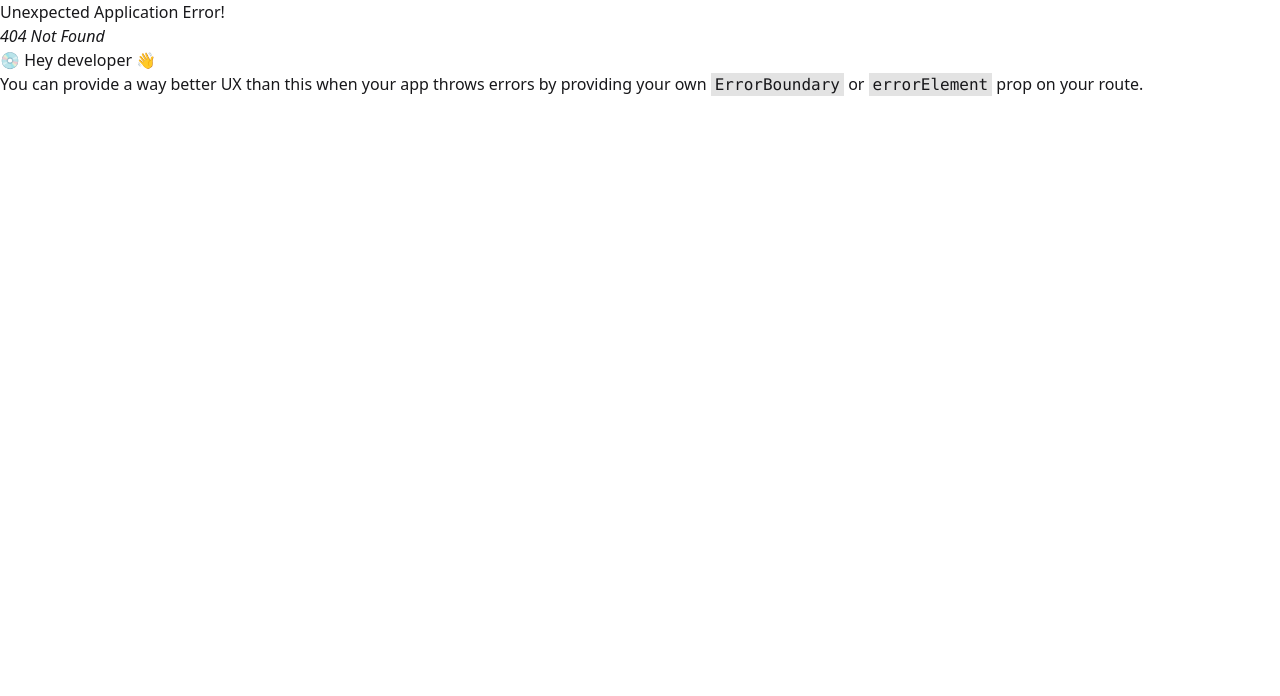
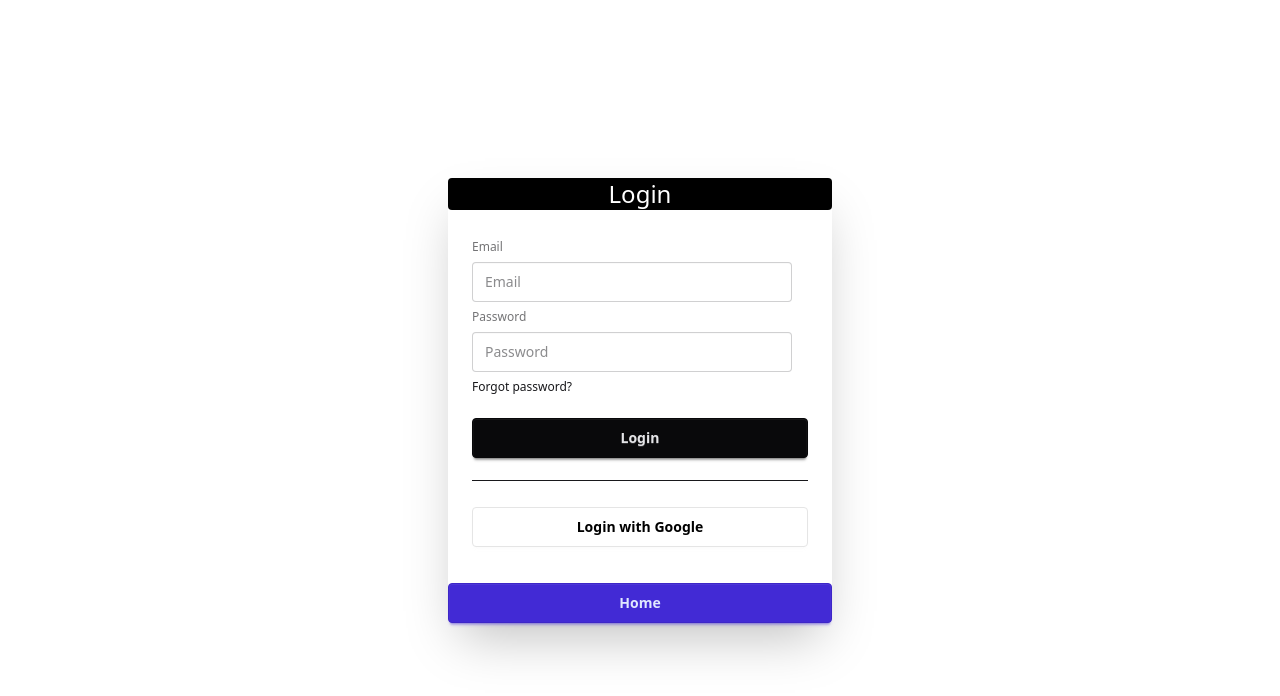
Before and after one commit to ahshasib/smart-app, a React (Vite) app: page /login in a window 1280 px wide. Before the commit this address had no page. Shown: the top 696 px of the page. Built offline with nearby package versions, Linux system fonts and the light colour scheme; no server answers.

Commit message:
added firebase authentication

```diff
--- a/package.json
+++ b/package.json
@@ -12,9 +12,11 @@
   "dependencies": {
     "@tailwindcss/vite": "^4.1.13",
     "daisyui": "^5.1.17",
+    "firebase": "^12.3.0",
     "react": "^19.1.1",
     "react-dom": "^19.1.1",
-    "react-router": "^7.9.2"
+    "react-router": "^7.9.2",
+    "sweetalert2": "^11.23.0"
   },
   "devDependencies": {
     "@eslint/js": "^9.36.0",
--- /dev/null
+++ b/src/context/AuthProvider.jsx
@@ -0,0 +1,51 @@
+import React, { useEffect, useState } from 'react'
+import { Authcontext } from '../context/AuthContext';
+import { auth } from '../firebase/firebase.config'
+import { createUserWithEmailAndPassword, onAuthStateChanged, signInWithEmailAndPassword } from 'firebase/auth'
+
+const AuthProvider = ({children}) => {
+  const [user, setUser] = useState(null);
+  const [loading, setLoading] = useState(true);
+
+const createUser = (email,password) =>{
+   return createUserWithEmailAndPassword(auth, email, password)
+}
+
+const loginUser = (email,password) =>{
+    return signInWithEmailAndPassword(auth, email, password)
+}
+
+useEffect(() => {
+  const unsubscribe = onAuthStateChanged(auth, (currentUser) => {
+    if (currentUser) {
+      setUser({
+        displayName: currentUser.displayName || currentUser.email.split('@')[0],
+        email: currentUser.email,
+        uid: currentUser.uid,
+        photoURL: currentUser.photoURL || null,
+      });
+      setLoading(false)
+    } else {
+      setUser(null);
+    }
+  });
+
+  return () => unsubscribe();
+}, []);
+
+
+const userInfo = {
+  loading,
+    user,
+    createUser,
+    loginUser
+}
+
+  return (
+    <Authcontext.Provider value = {userInfo}>
+        {children}
+    </Authcontext.Provider>
+  )
+}
+
+export default AuthProvider
--- /dev/null
+++ b/src/context/Authcontext.jsx
@@ -0,0 +1,3 @@
+import { createContext } from "react";
+
+export const Authcontext = createContext(null)
--- /dev/null
+++ b/src/firebase/firebase.config.js
@@ -0,0 +1,22 @@
+// Import the functions you need from the SDKs you need
+import { initializeApp } from "firebase/app";
+// TODO: Add SDKs for Firebase products that you want to use
+// https://firebase.google.com/docs/web/setup#available-libraries
+import { getAuth } from "firebase/auth";
+
+
+// Your web app's Firebase configuration
+const firebaseConfig = {
+    apiKey: import.meta.env.VITE_FIREBASE_API_KEY,
+    authDomain: import.meta.env.VITE_FIREBASE_AUTH_DOMAIN,
+    projectId: import.meta.env.VITE_FIREBASE_PROJECT_ID,
+    storageBucket: import.meta.env.VITE_FIREBASE_STORAGE_BUCKET,
+    messagingSenderId: import.meta.env.VITE_FIREBASE_MESSAGING_SENDER_ID,
+    appId: import.meta.env.VITE_FIREBASE_APP_ID,
+};
+
+// Initialize Firebase
+const app = initializeApp(firebaseConfig);
+
+// Initialize Firebase Authentication and get a reference to the service
+export const auth = getAuth(app);
--- a/src/pages/Home.jsx
+++ b/src/pages/Home.jsx
@@ -1,9 +1,11 @@
+
 import React from 'react'
+import { Link } from 'react-router'
 
 const Home = () => {
   return (
     <div className='text-center'>
-        <button className='btn'>login</button>
+        <Link to="/login" className='btn'> Login</Link>
     </div>
   )
 }
--- /dev/null
+++ b/src/pages/LoginPage.jsx
@@ -0,0 +1,136 @@
+
+import React, { useRef, useContext } from 'react';
+import { Link } from 'react-router';
+import {
+  signInWithPopup,
+  GoogleAuthProvider,
+  signInWithEmailAndPassword,
+  signOut,
+  sendPasswordResetEmail
+} from "firebase/auth";
+import { auth } from '../firebase/firebase.config';
+import { Authcontext } from '../context/AuthContext';
+import Swal from 'sweetalert2';
+
+
+
+const LoginPage = () => {
+
+    const provider = new GoogleAuthProvider();
+    const { user, setUser, loginUser } = useContext(Authcontext);
+
+    const emailRef = useRef();
+
+    // ✅ Track user even after refresh
+
+    // Google login
+    const handleGoogleLogin = async (e) => {
+      e.preventDefault();
+      try {
+        const result = await signInWithPopup(auth, provider);
+        const loggedUser = result.user;
+        setUser({
+          displayName: loggedUser.displayName || loggedUser.email.split('@')[0],
+          email: loggedUser.email,
+          uid: loggedUser.uid,
+          photoURL: loggedUser.photoURL || null,
+        });
+      } catch (error) {
+        console.error(error.message);
+      }
+    };
+
+    // Email/password login
+    const handleSubmit = async (e) => {
+      e.preventDefault();
+      const form = e.target;
+      const email = form.email.value;
+      const password = form.password.value;
+
+      try {
+        loginUser(email, password)
+        .then((userCredential) => {
+          const user = userCredential.user;
+          if (!user.emailVerified) {
+            alert("Please verify your email first!");
+            auth.signOut(); // sign out immediately
+            return;
+          }
+          else{
+            setUser({ name: user.displayName, email: user.email, uid: user.uid, });
+          }
+          // proceed to login
+        })
+        .catch((error) => {
+          console.log(error.message);
+          Swal.fire({
+            title: "you dont have any account ,please register!",
+            icon: "success",
+            draggable: true
+          });
+        });
+
+      } catch (error) {
+        console.error(error.message);
+      }
+    };
+
+    // Logout
+    const handleLogout = async () => {
+      await signOut(auth);
+      setUser(null);
+    };
+
+
+  //handle forget password
+  const handleForgetPass = () =>{
+  const email = emailRef.current.value;
+  sendPasswordResetEmail(auth, email)
+    .then(() => {
+     console.log("email is sended")
+    })
+    .catch((error) => {
+      const errorCode = error.code;
+      const errorMessage = error.message;
+      // ..
+    });
+  }
+
+  return (
+    <div className='flex justify-center items-center w-full h-screen'>
+    <div className="card bg-base-100 w-full max-w-sm shrink-0 shadow-2xl">
+      <h1 className='text-center text-2xl bg-black text-white rounded'>Login</h1>
+      <div className="card-body">
+        {!user ? (
+          <form className="fieldset" onSubmit={handleSubmit}>
+            <label className="label">Email</label>
+            <input type="email" className="input" ref={emailRef} placeholder="Email" name="email" required />
+            <label className="label">Password</label>
+            <input type="password" className="input" placeholder="Password" name="password" required />
+            <div><a class="link link-hover" onClick={handleForgetPass}>Forgot password?</a></div>
+            <button className="btn btn-neutral my-4">Login</button>
+            <hr />
+            <button
+              className="btn bg-white text-black border-[#e5e5e5] mt-5"
+              type="button"
+              onClick={handleGoogleLogin}
+            >
+              Login with Google
+            </button>
+          </form>
+        ) : (
+          <div className="mt-6 p-4 bg-gray-100 rounded text-center">
+            <h1 className="text-xl font-bold mb-2">Welcome, {user.displayName}</h1>
+            <p><strong>Email:</strong> {user.email}</p>
+            {user.photoURL && <img className="mx-auto rounded-full mt-2" src={user.photoURL} alt="profile" />}
+            <button className="btn btn-error mt-3" onClick={handleLogout}>Logout</button>
+          </div>
+        )}
+      </div>
+      <Link to="/" className='btn btn-primary mt-2'><button>Home</button></Link>
+    </div>
+  </div>
+  )
+}
+
+export default LoginPage
```
Also changed, not shown: src/main.jsx (+8 -6 lines), 2 other files (tests, documents, lock files or other folders).
